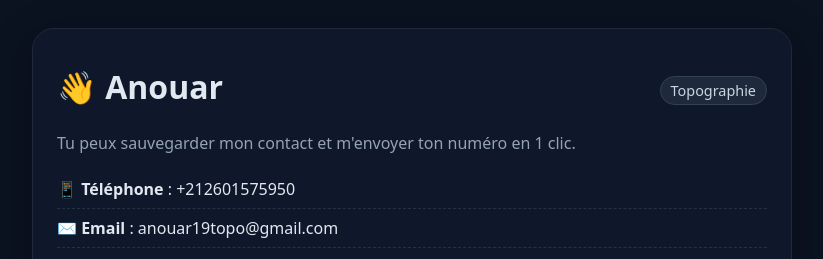
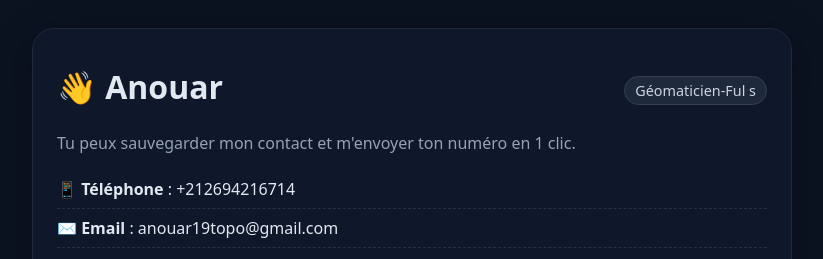
Before and after one commit to ANOUAR-BEN/TELE, a plain HTML site: page index.html in a window 1280 px wide. Shown: the top 259 px of the page, without its empty margins (228-1051 px from the left). Drawn offline with Linux system fonts and the light colour scheme.

Commit message:
Update index.html

```diff
--- a/index.html
+++ b/index.html
@@ -25,11 +25,11 @@
     <div class="card">
       <div class="row" style="justify-content:space-between;align-items:center">
         <h1>👋 Anouar</h1>
-        <span class="badge">Topographie</span>
+        <span class="badge">Géomaticien-Ful s</span>
       </div>
       <p class="muted">Tu peux sauvegarder mon contact et m'envoyer ton numéro en 1 clic.</p>
 
-      <div class="item"><strong>📱 Téléphone</strong> : +212601575950</div>
+      <div class="item"><strong>📱 Téléphone</strong> : +212694216714</div>
       <div class="item"><strong>✉️ Email</strong> : anouar19topo@gmail.com</div>
       <div class="item"><strong>🌐 Site</strong> : -</div>
 
```
